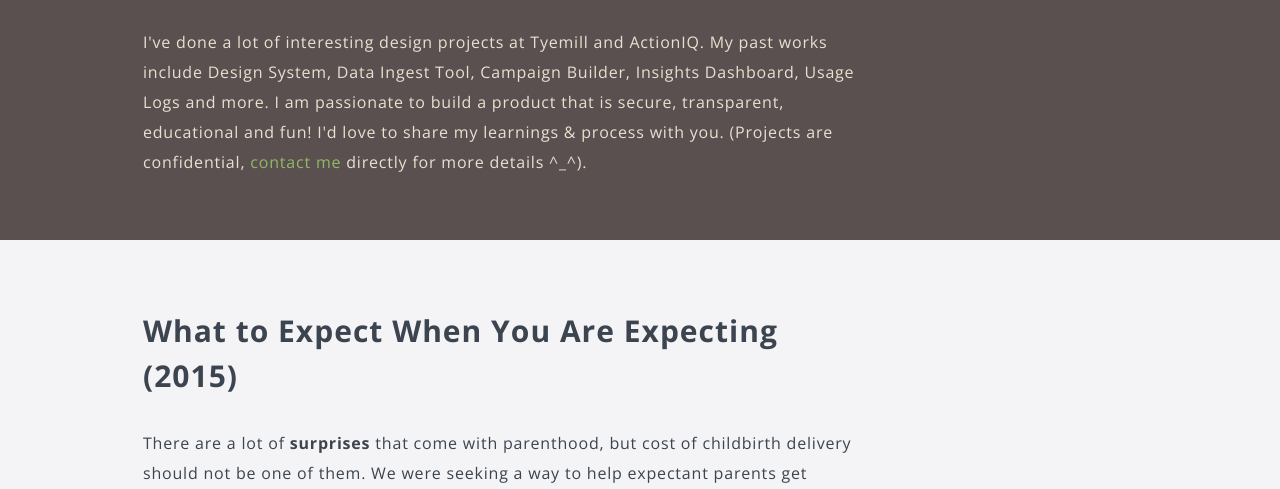
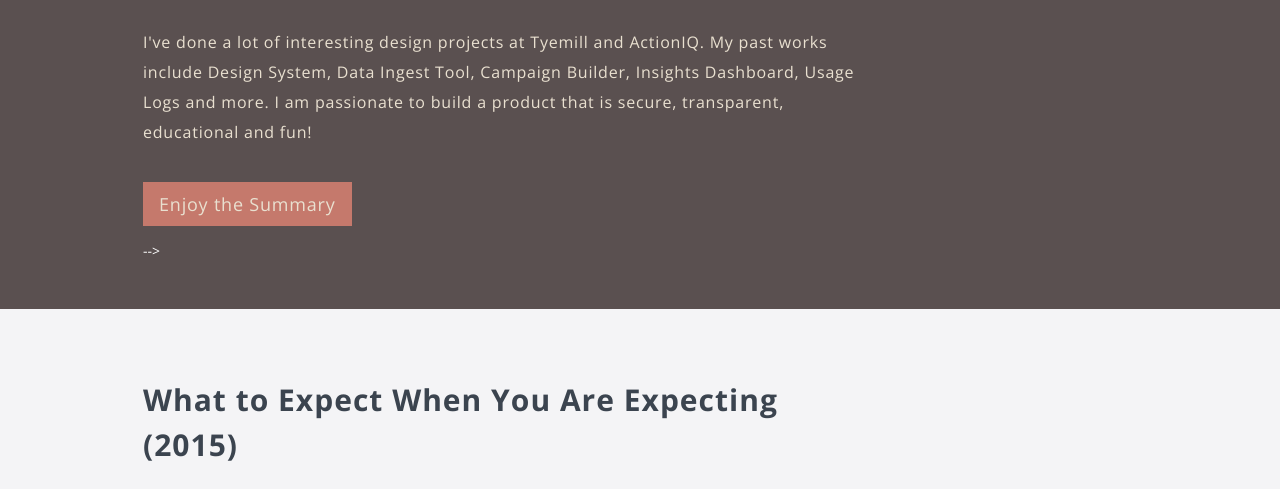
Before and after one commit to SylviaQ/SylviaQ.github.io, a plain HTML site: page index.html in a window 1280 px wide. Shown: the part 586-1075 px from the top of the page. Drawn offline with nearby package versions, Linux system fonts and the light colour scheme.

Commit message:
Update index.html

```diff
--- a/index.html
+++ b/index.html
@@ -113,10 +113,10 @@
 								<h3> Projects from Work (2015 - Present) </h3>
 							</br>
 								<p>
-			I've done a lot of interesting design projects at Tyemill and ActionIQ. My past works include Design System, Data Ingest Tool, Campaign Builder, Insights Dashboard, Usage Logs and more. I am passionate to build a product that is secure, transparent, educational and fun! I'd love to share my learnings & process with you. (Projects are confidential, <a href="mailto: qiuyan.ux@gmail.com">contact me</a> directly for more details ^_^).
+			I've done a lot of interesting design projects at Tyemill and ActionIQ. My past works include Design System, Data Ingest Tool, Campaign Builder, Insights Dashboard, Usage Logs and more. I am passionate to build a product that is secure, transparent, educational and fun!
 								</p>
-							<!-- </br>
-							<p><a class="btn btn-lg round" href="https://medium.com/@SylviaQY/selected-projects-413fffc94942" target="_blank" style="background-color:#c5796c; color:#E9E0D0"> Enjoy the Summary</a></p>
+							</br>
+							<p><a class="btn btn-lg round" href="https://qiuyan-ux.gitbook.io/qiu-s-work/" target="_blank" style="background-color:#c5796c; color:#E9E0D0"> Enjoy the Summary</a></p>
  -->
 				   			</div>
 				   		</div>
```
